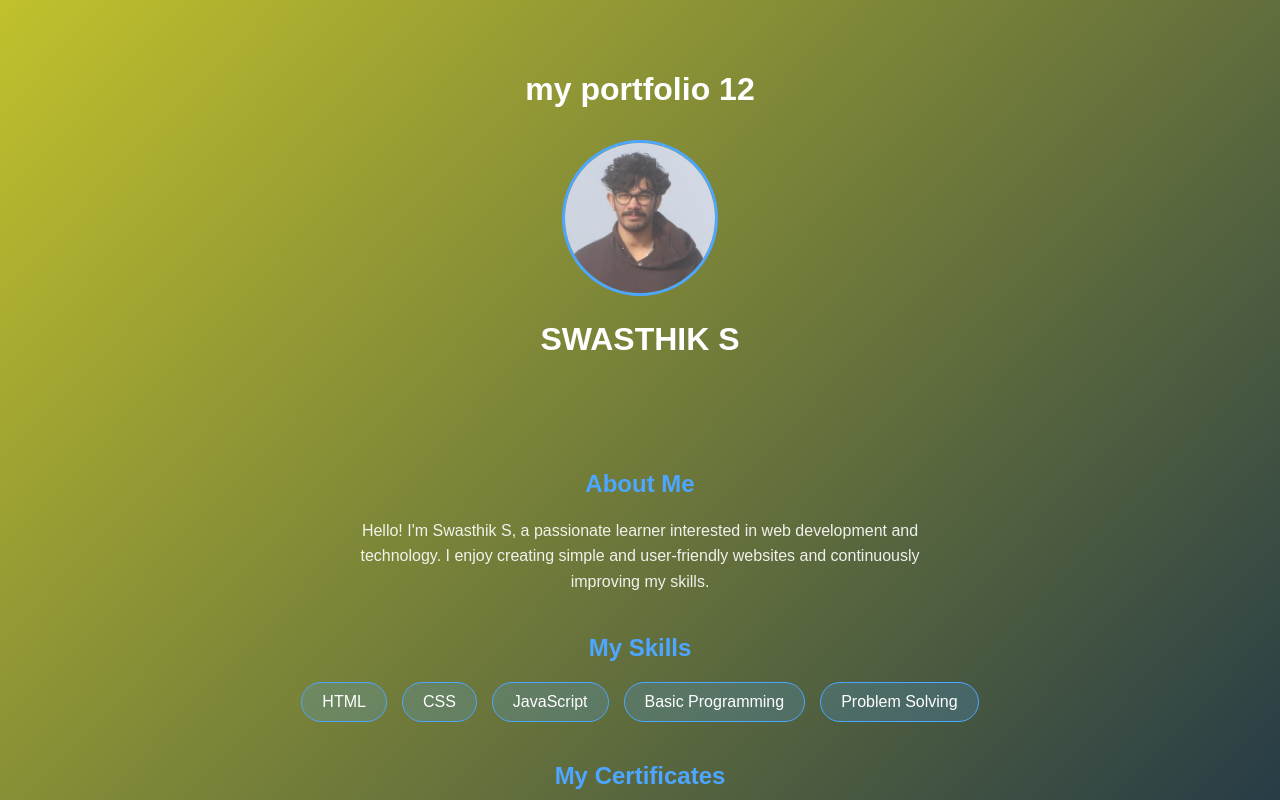
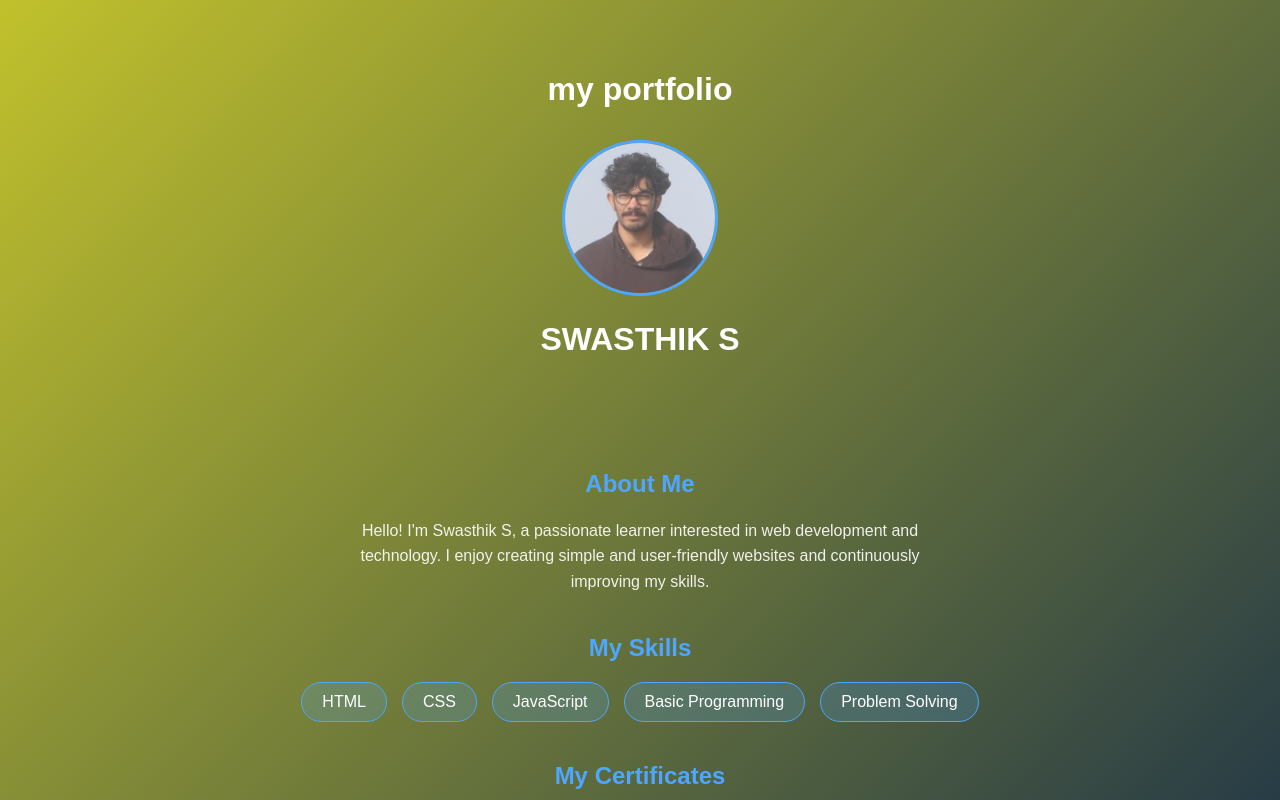
Before and after one commit to swasthik-444/swasthik143, a plain HTML site: page frontend/index.html in a window 1280 px wide. Shown: the top 800 px of the page. Drawn offline with Linux system fonts and the light colour scheme.

Commit message:
Update index.html

```diff
--- a/frontend/index.html
+++ b/frontend/index.html
@@ -8,7 +8,7 @@
 </head>
 <body>
     <header>
-        <h1>my portfolio 12</h1>
+        <h1>my portfolio </h1>
         <img src="images/profile.jpg" alt="My Profile Photo" class="profile-pic">
         <h1>SWASTHIK S</h1>
     </header>
```
